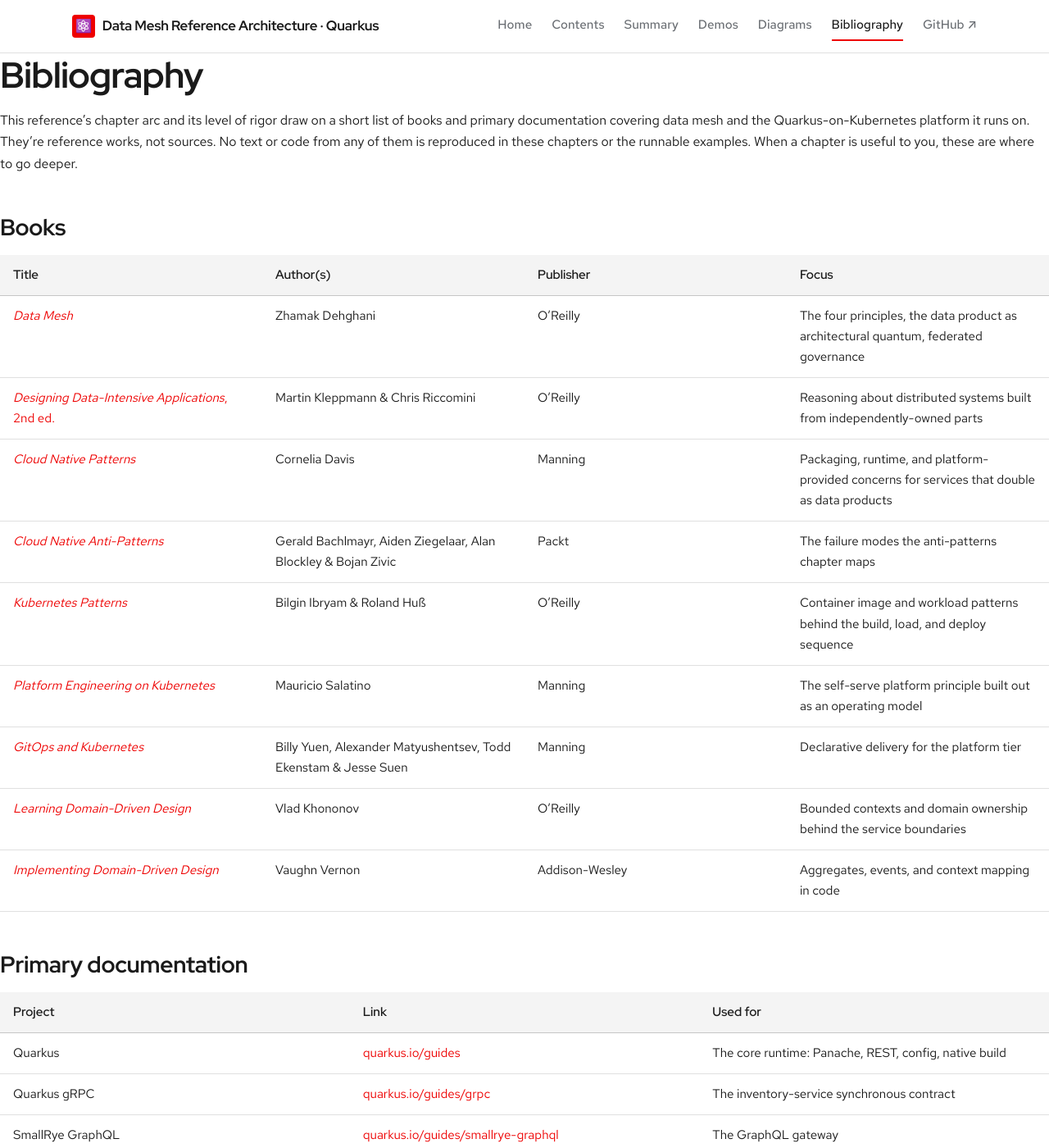
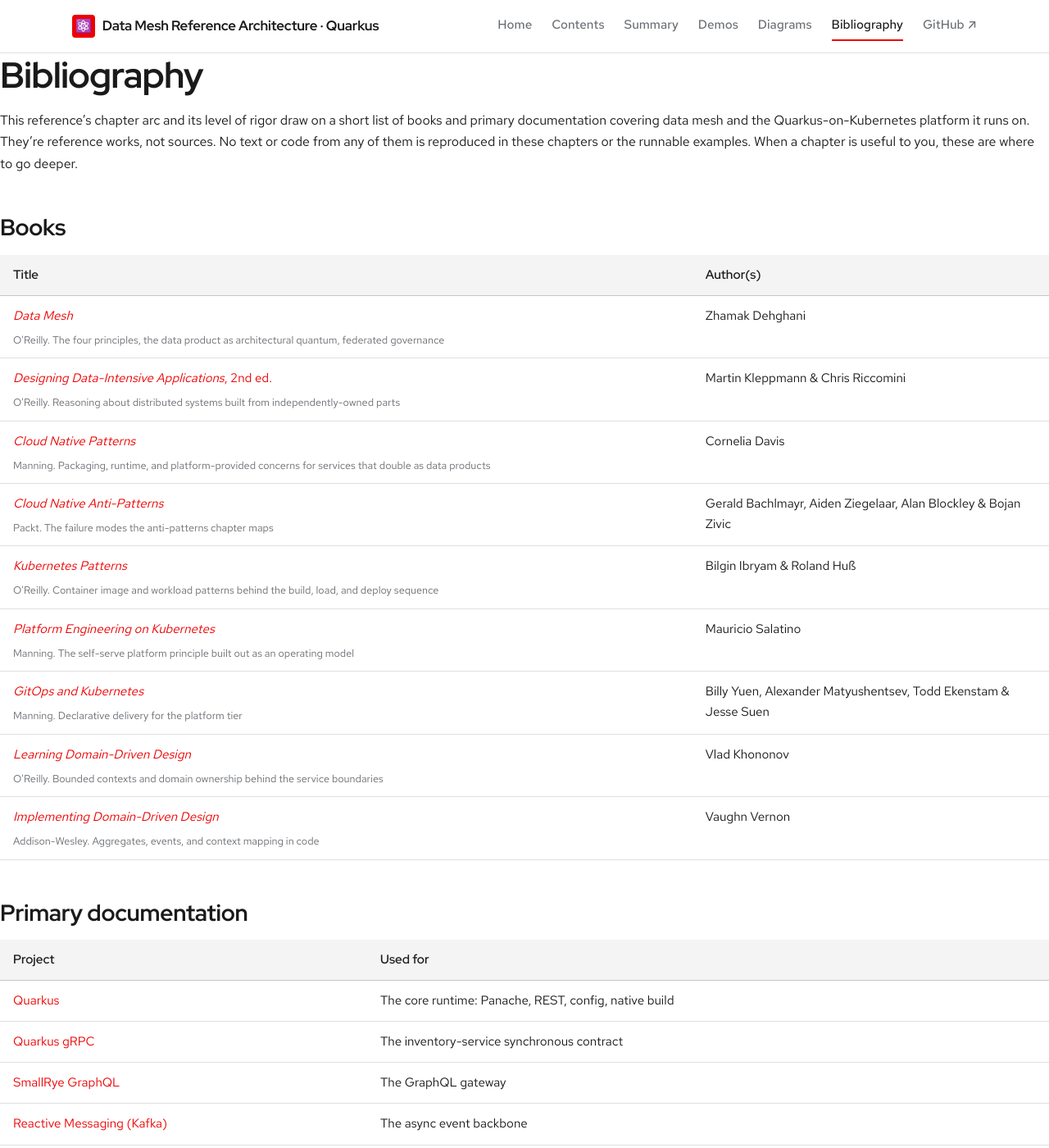
Before and after one commit to patterncatalyst/datamesh-reference-arch-quarkus, a Jekyll site: the page built from bibliography.md, in a window 1280 px wide and 1400 px high. Shown: the whole window at 82% size. Built offline with Jekyll 4.4.1, drawn with Linux system fonts in a browser that asks for light colours; some web fonts are replaced; some of the changed text lies outside the part shown.

Commit message:
site: bibliography tables with explicit column widths (#72)
Markdown tables with five or six columns on the narrow page split into equal fixed columns, so titles, years and ISBNs wrapped mid-word. The tables are now HTML with colgroup widths: books keep Title, Author(s) and Year, with publisher and focus on a small line under the title; tables with a Link column link the first column instead.

```diff
--- a/assets/css/site.css
+++ b/assets/css/site.css
@@ -825,3 +825,9 @@
 .codetabs-panel .highlighter-rouge,
 .codetabs-panel .highlight{ margin:0 !important; border-radius:0 !important; }
 .no-js .codetabs{ display:none; }
+
+/* Bibliography: explicit column widths (colgroup) keep long titles and focus text readable */
+table.bib { table-layout: fixed; width: 100%; }
+table.bib td small { display: block; margin-top: .5rem; color: var(--ink-muted, #6a6e73); line-height: 1.45; }
+table.bib--books td:last-child { white-space: nowrap; }
+table.bib :is(th, td) code { white-space: normal; overflow-wrap: anywhere; }
--- a/bibliography.md
+++ b/bibliography.md
@@ -15,40 +15,48 @@
 
 ## Books
 
-| Title | Author(s) | Publisher | Focus |
-|---|---|---|---|
-| [*Data Mesh*](https://www.oreilly.com/library/view/data-mesh/9781492092384/) | Zhamak Dehghani | O'Reilly | The four principles, the data product as architectural quantum, federated governance |
-| [*Designing Data-Intensive Applications*, 2nd ed.](https://www.oreilly.com/library/view/designing-data-intensive-applications/9781098119058/) | Martin Kleppmann & Chris Riccomini | O'Reilly | Reasoning about distributed systems built from independently-owned parts |
-| [*Cloud Native Patterns*](https://www.manning.com/books/cloud-native-patterns) | Cornelia Davis | Manning | Packaging, runtime, and platform-provided concerns for services that double as data products |
-| [*Cloud Native Anti-Patterns*](https://www.packtpub.com/en-us/product/cloud-native-anti-patterns-9781836200581) | Gerald Bachlmayr, Aiden Ziegelaar, Alan Blockley & Bojan Zivic | Packt | The failure modes the anti-patterns chapter maps |
-| [*Kubernetes Patterns*](https://www.oreilly.com/library/view/-/9781098131678/) | Bilgin Ibryam & Roland Huß | O'Reilly | Container image and workload patterns behind the build, load, and deploy sequence |
-| [*Platform Engineering on Kubernetes*](https://www.manning.com/books/platform-engineering-on-kubernetes) | Mauricio Salatino | Manning | The self-serve platform principle built out as an operating model |
-| [*GitOps and Kubernetes*](https://www.manning.com/books/gitops-and-kubernetes) | Billy Yuen, Alexander Matyushentsev, Todd Ekenstam & Jesse Suen | Manning | Declarative delivery for the platform tier |
-| [*Learning Domain-Driven Design*](https://www.oreilly.com/library/view/learning-domain-driven-design/9781098100124/) | Vlad Khononov | O'Reilly | Bounded contexts and domain ownership behind the service boundaries |
-| [*Implementing Domain-Driven Design*](https://www.informit.com/store/implementing-domain-driven-design-9780133039894) | Vaughn Vernon | Addison-Wesley | Aggregates, events, and context mapping in code |
+<table class="bib">
+  <colgroup><col style="width:66%"><col style="width:34%"></colgroup>
+  <thead><tr><th>Title</th><th>Author(s)</th></tr></thead>
+  <tbody>
+    <tr><td><a href="https://www.oreilly.com/library/view/data-mesh/9781492092384/" rel="noopener"><em>Data Mesh</em></a><br><small>O'Reilly. The four principles, the data product as architectural quantum, federated governance</small></td><td>Zhamak Dehghani</td></tr>
+    <tr><td><a href="https://www.oreilly.com/library/view/designing-data-intensive-applications/9781098119058/" rel="noopener"><em>Designing Data-Intensive Applications</em>, 2nd ed.</a><br><small>O'Reilly. Reasoning about distributed systems built from independently-owned parts</small></td><td>Martin Kleppmann &amp; Chris Riccomini</td></tr>
+    <tr><td><a href="https://www.manning.com/books/cloud-native-patterns" rel="noopener"><em>Cloud Native Patterns</em></a><br><small>Manning. Packaging, runtime, and platform-provided concerns for services that double as data products</small></td><td>Cornelia Davis</td></tr>
+    <tr><td><a href="https://www.packtpub.com/en-us/product/cloud-native-anti-patterns-9781836200581" rel="noopener"><em>Cloud Native Anti-Patterns</em></a><br><small>Packt. The failure modes the anti-patterns chapter maps</small></td><td>Gerald Bachlmayr, Aiden Ziegelaar, Alan Blockley &amp; Bojan Zivic</td></tr>
+    <tr><td><a href="https://www.oreilly.com/library/view/-/9781098131678/" rel="noopener"><em>Kubernetes Patterns</em></a><br><small>O'Reilly. Container image and workload patterns behind the build, load, and deploy sequence</small></td><td>Bilgin Ibryam &amp; Roland Huß</td></tr>
+    <tr><td><a href="https://www.manning.com/books/platform-engineering-on-kubernetes" rel="noopener"><em>Platform Engineering on Kubernetes</em></a><br><small>Manning. The self-serve platform principle built out as an operating model</small></td><td>Mauricio Salatino</td></tr>
+    <tr><td><a href="https://www.manning.com/books/gitops-and-kubernetes" rel="noopener"><em>GitOps and Kubernetes</em></a><br><small>Manning. Declarative delivery for the platform tier</small></td><td>Billy Yuen, Alexander Matyushentsev, Todd Ekenstam &amp; Jesse Suen</td></tr>
+    <tr><td><a href="https://www.oreilly.com/library/view/learning-domain-driven-design/9781098100124/" rel="noopener"><em>Learning Domain-Driven Design</em></a><br><small>O'Reilly. Bounded contexts and domain ownership behind the service boundaries</small></td><td>Vlad Khononov</td></tr>
+    <tr><td><a href="https://www.informit.com/store/implementing-domain-driven-design-9780133039894" rel="noopener"><em>Implementing Domain-Driven Design</em></a><br><small>Addison-Wesley. Aggregates, events, and context mapping in code</small></td><td>Vaughn Vernon</td></tr>
+  </tbody>
+</table>
 
 ## Primary documentation
 
-| Project | Link | Used for |
-|---|---|---|
-| Quarkus | [quarkus.io/guides](https://quarkus.io/guides/) | The core runtime: Panache, REST, config, native build |
-| Quarkus gRPC | [quarkus.io/guides/grpc](https://quarkus.io/guides/grpc) | The inventory-service synchronous contract |
-| SmallRye GraphQL | [quarkus.io/guides/smallrye-graphql](https://quarkus.io/guides/smallrye-graphql) | The GraphQL gateway |
-| Reactive Messaging (Kafka) | [quarkus.io/guides/kafka](https://quarkus.io/guides/kafka) | The async event backbone |
-| Camel on Quarkus | [camel.apache.org/camel-quarkus](https://camel.apache.org/camel-quarkus/) | Orchestration routes and EIPs |
-| Quarkus LangChain4j | [docs.quarkiverse.io/quarkus-langchain4j](https://docs.quarkiverse.io/quarkus-langchain4j/dev/) | The AI triage service and MCP tooling |
-| Drools | [drools.org](https://www.drools.org/) | The rules side of the classify-then-decide split |
-| Apicurio Registry | [apicur.io/registry/docs](https://www.apicur.io/registry/docs/) | The schema registry for Avro contracts |
-| OpenTelemetry | [opentelemetry.io/docs](https://opentelemetry.io/docs/) | The metrics, traces, and logs signal model |
-| Grafana | [grafana.com/docs](https://grafana.com/docs/) | Tempo for traces, Mimir/Prometheus for metrics |
-| Istio | [istio.io/latest/docs](https://istio.io/latest/docs/) | The service mesh, mTLS, and progressive delivery |
-| KEDA | [keda.sh/docs](https://keda.sh/docs/) | Event-driven and lag-based autoscaling |
-| Strimzi | [strimzi.io/docs](https://strimzi.io/docs/) | The Kafka operator for the async backbone |
-| CloudNativePG | [cloudnative-pg.io/documentation](https://cloudnative-pg.io/documentation/) | The Postgres operator behind each product's store |
-| Kubernetes | [kubernetes.io/docs](https://kubernetes.io/docs/) | Namespaces, RBAC, CRDs, admission control |
-| minikube | [minikube.sigs.k8s.io/docs](https://minikube.sigs.k8s.io/docs/) | The local cluster, docker driver, containerd runtime |
-| OpenShift Local (CRC) | [crc.dev](https://crc.dev/) | The OpenShift appendix |
-| Spring Boot | [docs.spring.io/spring-boot](https://docs.spring.io/spring-boot/) | The runnable twin service used for the side-by-side comparison |
+<table class="bib">
+  <colgroup><col style="width:35%"><col style="width:65%"></colgroup>
+  <thead><tr><th>Project</th><th>Used for</th></tr></thead>
+  <tbody>
+    <tr><td><a href="https://quarkus.io/guides/" rel="noopener">Quarkus</a></td><td>The core runtime: Panache, REST, config, native build</td></tr>
+    <tr><td><a href="https://quarkus.io/guides/grpc" rel="noopener">Quarkus gRPC</a></td><td>The inventory-service synchronous contract</td></tr>
+    <tr><td><a href="https://quarkus.io/guides/smallrye-graphql" rel="noopener">SmallRye GraphQL</a></td><td>The GraphQL gateway</td></tr>
+    <tr><td><a href="https://quarkus.io/guides/kafka" rel="noopener">Reactive Messaging (Kafka)</a></td><td>The async event backbone</td></tr>
+    <tr><td><a href="https://camel.apache.org/camel-quarkus/" rel="noopener">Camel on Quarkus</a></td><td>Orchestration routes and EIPs</td></tr>
+    <tr><td><a href="https://docs.quarkiverse.io/quarkus-langchain4j/dev/" rel="noopener">Quarkus LangChain4j</a></td><td>The AI triage service and MCP tooling</td></tr>
+    <tr><td><a href="https://www.drools.org/" rel="noopener">Drools</a></td><td>The rules side of the classify-then-decide split</td></tr>
+    <tr><td><a href="https://www.apicur.io/registry/docs/" rel="noopener">Apicurio Registry</a></td><td>The schema registry for Avro contracts</td></tr>
+    <tr><td><a href="https://opentelemetry.io/docs/" rel="noopener">OpenTelemetry</a></td><td>The metrics, traces, and logs signal model</td></tr>
+    <tr><td><a href="https://grafana.com/docs/" rel="noopener">Grafana</a></td><td>Tempo for traces, Mimir/Prometheus for metrics</td></tr>
+    <tr><td><a href="https://istio.io/latest/docs/" rel="noopener">Istio</a></td><td>The service mesh, mTLS, and progressive delivery</td></tr>
+    <tr><td><a href="https://keda.sh/docs/" rel="noopener">KEDA</a></td><td>Event-driven and lag-based autoscaling</td></tr>
+    <tr><td><a href="https://strimzi.io/docs/" rel="noopener">Strimzi</a></td><td>The Kafka operator for the async backbone</td></tr>
+    <tr><td><a href="https://cloudnative-pg.io/documentation/" rel="noopener">CloudNativePG</a></td><td>The Postgres operator behind each product's store</td></tr>
+    <tr><td><a href="https://kubernetes.io/docs/" rel="noopener">Kubernetes</a></td><td>Namespaces, RBAC, CRDs, admission control</td></tr>
+    <tr><td><a href="https://minikube.sigs.k8s.io/docs/" rel="noopener">minikube</a></td><td>The local cluster, docker driver, containerd runtime</td></tr>
+    <tr><td><a href="https://crc.dev/" rel="noopener">OpenShift Local (CRC)</a></td><td>The OpenShift appendix</td></tr>
+    <tr><td><a href="https://docs.spring.io/spring-boot/" rel="noopener">Spring Boot</a></td><td>The runnable twin service used for the side-by-side comparison</td></tr>
+  </tbody>
+</table>
 
 These titles inform this site's coverage and rigor only. Nothing in these chapters
 or the runnable examples copies text or code from them.
```
